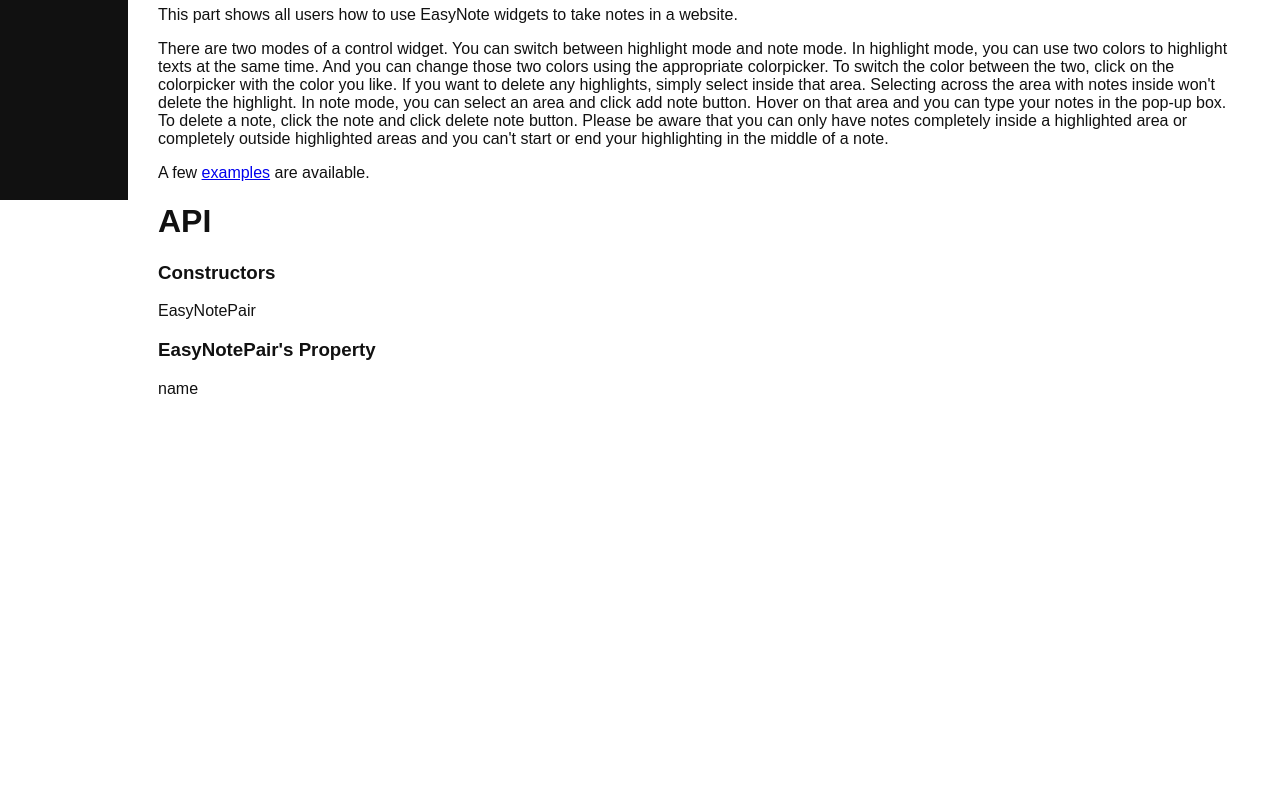
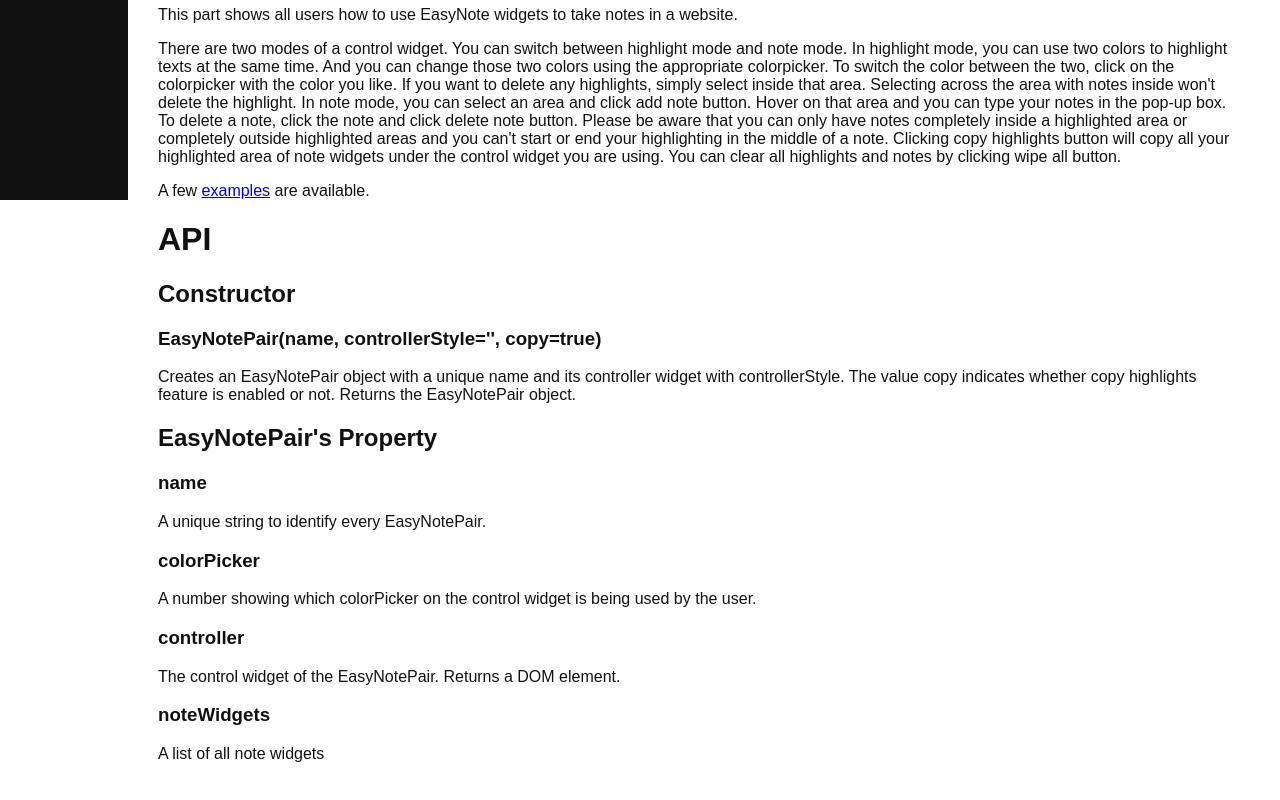
Before and after one commit to OoaLH/EasyNote.js, a website: page pub/documentation.html in a window 1280 px wide. Shown: the part 600-1400 px from the top of the page. Before the commit the page ends 1052 px from the top, so only its background shows below. Drawn offline with nearby package versions, Linux system fonts and the light colour scheme.

Commit message:
make it better

```diff
--- a/pub/documentation.html
+++ b/pub/documentation.html
@@ -41,14 +41,23 @@
               Selecting across the area with notes inside won't delete the highlight.
               In note mode, you can select an area and click add note button. Hover on that area and you can type your notes in the pop-up box. To delete a note, click the note and click delete note button.
                Please be aware that you can only have notes completely inside a highlighted area or completely outside highlighted areas and you can't start or end your highlighting in the middle of a note.
+               Clicking copy highlights button will copy all your highlighted area of note widgets under the control widget you are using. You can clear all highlights and notes by clicking wipe all button.
         </p>
         <p>A few <a href="../LandingPage.html">examples</a> are available.</p>
         <h1 id='api'>
             API
         </h1>
-        <h3>Constructors</h3>
-        <p>EasyNotePair</p>
-        <h3>EasyNotePair's Property</h3>
-        <p>name</p>
+        <h2>Constructor</h2>
+        <h3>EasyNotePair(name, controllerStyle='', copy=true)</h3>
+        <p>Creates an EasyNotePair object with a unique name and its controller widget with controllerStyle. The value copy indicates whether copy highlights feature is enabled or not. Returns the EasyNotePair object.</p>
+        <h2>EasyNotePair's Property</h2>
+        <h3>name</h3>
+        <p>A unique string to identify every EasyNotePair.</p>
+        <h3>colorPicker</h3>
+        <p>A number showing which colorPicker on the control widget is being used by the user.</p>
+        <h3>controller</h3>
+        <p>The control widget of the EasyNotePair. Returns a DOM element.</p>
+        <h3>noteWidgets</h3>
+        <p>A list of all note widgets</p>
     </main>
 </body>
```
Also changed, not shown: pub/analytical.html (+4 -4 lines).
